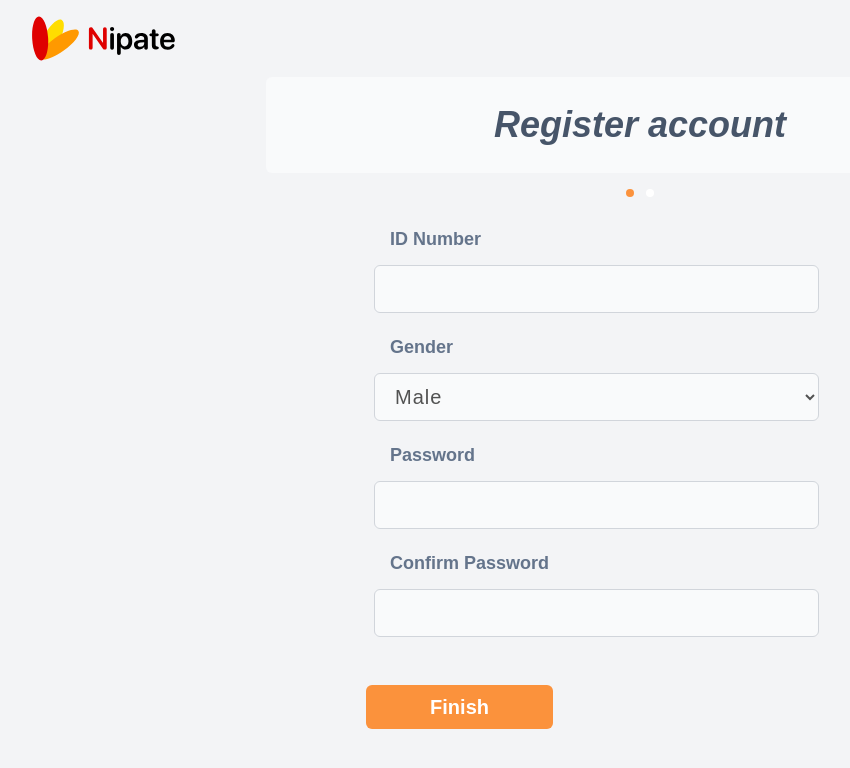
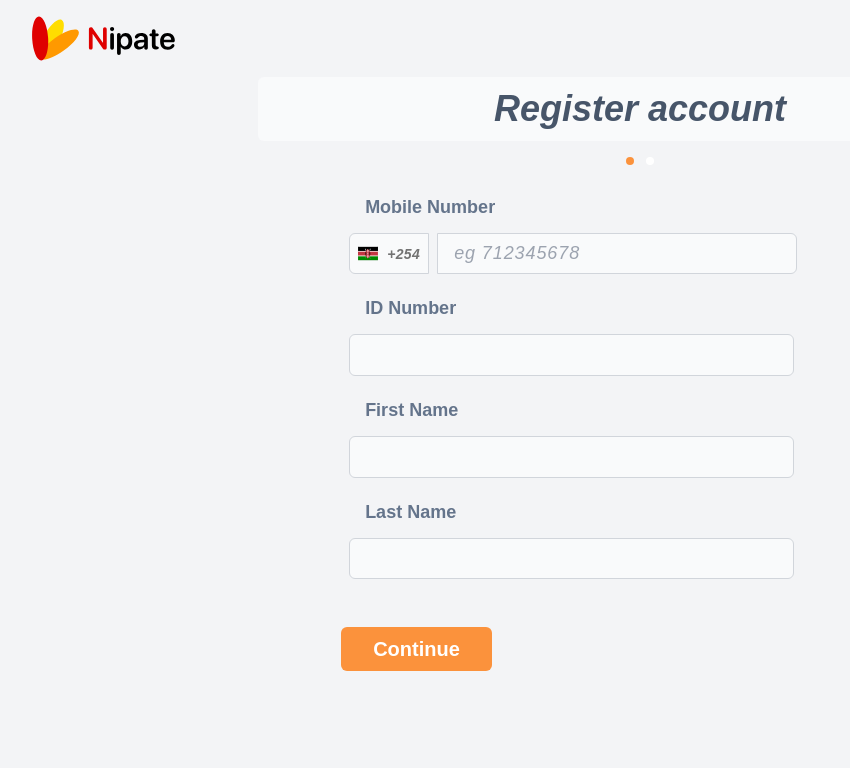
Before and after one commit to Amos-Ditto/NipateWebapp, a Nuxt app: page /auth/register in a window 1280 px wide. Shown: the top 768 px of the page, without its empty margins (0-850 px from the left). Built offline with nearby package versions, Linux system fonts and the light colour scheme.

Commit message:
feat: user logins

```diff
--- a/components/PageFeautures/NavBar.vue
+++ b/components/PageFeautures/NavBar.vue
@@ -56,9 +56,11 @@ const leave = (el: HTMLElement): void => {
                     <div class="drop-down-bg z-20 fixed right-0 w-screen h-[70vh] bg-transparent translate-x-[12%] top-0" @click="openAuthDropDown"></div>
                     <div class="drop-down-context">
                         <button class="auth-btn text-neutral-600">
-                            <NuxtLink to="/auth" class="block w-full h-full text-left">Login</NuxtLink>
+                            <NuxtLink :to="{name: 'auth-login'}" class="block w-full h-full text-left">Login</NuxtLink>
                         </button>
-                        <button class="auth-btn ">Register</button>
+                        <button class="auth-btn ">
+                            <NuxtLink :to="{name: 'auth-login'}" class="w-full block h-full">Register</NuxtLink>
+                        </button>
                     </div>
                 </div>
             </div>
--- a/pages/auth/login.vue
+++ b/pages/auth/login.vue
@@ -1,5 +1,125 @@
+<script setup lang="ts">
+
+const apiloading = ref<boolean>(false);
+const userLogin = ():void => {
+    console.log("Logged in");
+
+}
+</script>
+
 <template>
-    <main>
-
+    <main class="w-full flex flex-col items-center justify-center gap-4 px-2 py-4">
+        <div class="hero">
+            <h1>Login to your Account</h1>
+        </div>
+        <section>
+            <form @submit.prevent="userLogin">
+                <div class="input-field">
+                    <label for="phonenumber">Mobile Number</label>
+                    <div class="input-number">
+                        <button>
+                            <img src="@/assets/img/bg-img/Flag-of-Kenya.svg" alt=" ">
+                            <span>+254</span>
+                        </button>
+                        <input type="text" id="phonenumber" name="phonenumber" placeholder="eg 712345678">
+                    </div>
+                </div>
+                <div class="input-field">
+                    <label for="password">Password</label>
+                    <div class="input">
+                        <input type="password" id="password" name="password">
+                    </div>
+                </div>
+                <div class="log-in">
+                    <button type="submit">
+                        <span v-if="!apiloading">Login</span>
+                        <span class="loader w-5 h-5 border-4 border-white" v-if="apiloading"></span>
+                    </button>
+                </div>
+            </form>
+        </section>
     </main>
 </template>
+
+<style scoped>
+
+.hero {
+    @apply w-full sm:w-[500px] md:w-[600px] lg:w-[60%] h-[4rem] xs:h-[6rem] bg-gray-50 rounded-md;
+    @apply flex justify-center items-center px-4;
+    transition: width 300ms , height 300ms;
+}
+
+.hero h1 {
+    @apply text-2xl text-slate-600 font-bold;
+}
+
+section {
+    @apply flex items-center w-full sm:w-[80%] md:w-[70%] lg:w-[60%] px-1 xs:px-4;
+    transition: width 300ms;
+}
+
+form {
+    @apply w-full flex items-center justify-start flex-col gap-4 py-8;
+}
+
+.input-field {
+    @apply w-full sm:w-[500px] md:w-[600px] flex justify-start items-center px-2 py-1 gap-3 flex-col;
+    transition: width 300ms
+}
+.input-field label {
+    @apply px-4 text-slate-500 font-bold text-lg w-full text-left;
+}
+
+.input-field .input-number , .input-field .input {
+    @apply w-full flex flex-row items-center justify-start gap-2;
+}
+
+.input-field .input-number button {
+    @apply sm:w-[80px] h-[2.6rem] xs:h-[3rem] px-2 flex items-center justify-between gap-1 text-sm text-neutral-500;
+    @apply border border-gray-300 bg-gray-50 text-base xs:text-lg italic tracking-wide font-bold rounded-l-md;
+}
+.input-field .input-number button img {
+    @apply w-[20px] h-full;
+}
+.input-field .input-number input {
+    @apply w-[80%] sm:w-[360px] h-[2.6rem] xs:h-[3rem] bg-gray-50 border border-gray-300 pl-4;
+    @apply text-lg xs:text-xl placeholder:italic tracking-wider text-neutral-600 rounded-r-md outline-none;
+    @apply focus:border-blue-400;
+    transition: border 300ms;
+}
+
+.input-field .input input {
+    @apply w-full sm:w-[445px] h-[2.6rem] xs:h-[3rem] bg-gray-50 pl-4;
+    @apply text-lg xs:text-xl placeholder:italic tracking-wider text-neutral-600 rounded-md outline-none;
+    @apply focus:border-blue-400 border border-gray-300;
+    transition: border 300ms;
+}
+
+.log-in {
+    @apply w-full sm:w-[500px] md:w-[600px] flex items-center justify-start pt-8 px-4;
+}
+
+.log-in button {
+    @apply w-full sm:w-[445px] h-[2.6rem] xs:h-[3rem] bg-orange-400 rounded-md font-bold text-xl text-white tracking-wide;
+    @apply hover:bg-orange-500 flex items-center justify-center gap-3;
+    transition: background-color 300ms;
+}
+
+/* Loader style */
+.loader {
+    border-bottom-color: transparent;
+    border-radius: 50%;
+    display: inline-block;
+    box-sizing: border-box;
+    animation: rotation 1s linear infinite;
+}
+
+@keyframes rotation {
+    0% {
+        transform: rotate(0deg);
+    }
+    100% {
+        transform: rotate(360deg);
+    }
+}
+</style>
--- a/pages/auth/register.vue
+++ b/pages/auth/register.vue
@@ -4,6 +4,7 @@ const routes = useRoute();
 console.log(routes.name);
 
 const toggleforms = ref<boolean>(false);
+const apiloading = ref<boolean>(false);
 
 
 // First initail account creation form
@@ -18,7 +19,7 @@ const submitFinalDetails = ():void => {
 </script>
 
 <template>
-    <main class="w-full flex justify-center items-center flex-col px-2 sm:px-4">
+    <main class="w-full flex justify-center items-center flex-col px-1 xs:px-4">
         <div class="hero">
             <h1>Register account</h1>
         </div>
@@ -27,7 +28,7 @@ const submitFinalDetails = ():void => {
                 <div class="round-bar bg-orange-400"></div>
                 <div class="round-bar bg-white"></div>
             </div>
-            <form @submit.prevent="submitInitialDetails" class="initial-form" v-if="toggleforms">
+            <form @submit.prevent="submitInitialDetails" class="initial-form" v-if="!toggleforms">
                 <div class="input-field">
                     <label for="phonenumber">Mobile Number</label>
                     <div class="input-number">
@@ -47,7 +48,7 @@ const submitFinalDetails = ():void => {
                 <div class="input-field">
                     <label for="fname">First Name</label>
                     <div class="input">
-                        <input type="text" id="fname" name="fname">
+                        <input type="text" id="fname" name="fname" class="focus:border-blue-400">
                     </div>
                 </div>
                 <div class="input-field">
@@ -57,23 +58,27 @@ const submitFinalDetails = ():void => {
                     </div>
                 </div>
                 <div class="sumbmit-form">
-                    <button type="submit">Continue</button>
+                    <button type="submit">
+                        Continue
+                        <span class="loader w-5 h-5 border-4 border-white" v-if="apiloading"></span>
+                    </button>
                 </div>
             </form>
 
-            <form @submit.prevent="submitFinalDetails" class="initial-form" v-if="!toggleforms">
+            <form @submit.prevent="submitFinalDetails" class="initial-form" v-if="toggleforms">
                 <div class="input-field">
-                    <label for="idnumer">ID Number</label>
+                    <label for="location">Location</label>
                     <div class="input">
-                        <input type="number" id="idnumber" name="idnumber">
+                        <input type="text" id="location" name="location">
                     </div>
                 </div>
                 <div class="input-field">
                     <label for="gender">Gender</label>
                     <div class="input">
                         <select name="gender" id="gender">
-                            <option value="Nakuru">Male</option>
-                            <option value="Nakuru">Female</option>
+                            <option value="">select your gender</option>
+                            <option value="Male">Male</option>
+                            <option value="Female">Female</option>
                         </select>
                     </div>
                 </div>
@@ -90,7 +95,10 @@ const submitFinalDetails = ():void => {
                     </div>
                 </div>
                 <div class="sumbmit-form">
-                    <button type="submit">Finish</button>
+                    <button type="submit">
+                        Finish
+                        <span class="loader w-5 h-5 border-4 border-white" v-if="apiloading"></span>
+                    </button>
                 </div>
             </form>
         </section>
@@ -100,7 +108,7 @@ const submitFinalDetails = ():void => {
 <style scoped>
 
 .hero {
-    @apply w-full sm:w-[80%] md:w-[70%] lg:w-[60%] h-[6rem] bg-gray-50 rounded-md;
+    @apply w-full sm:w-[80%] md:w-[70%] lg:w-[60%] h-[4rem] xs:h-[6rem] bg-gray-50 rounded-md;
     @apply flex justify-center items-center px-4;
     transition: width 300ms;
 }
@@ -110,7 +118,7 @@ const submitFinalDetails = ():void => {
 }
 
 section.forms {
-    @apply w-full sm:w-[80%] md:w-[70%] lg:w-[60%] px-8 py-4 flex flex-col gap-6 justify-center items-center;
+    @apply w-full sm:w-[80%] md:w-[70%] lg:w-[60%] px-2 xs:px-8 py-4 flex flex-col gap-6 justify-center items-center;
     transition: width 300ms;
 }
 form.initial-form {
@@ -131,22 +139,22 @@ form.initial-form {
 }
 
 .input-field .input-number button {
-    @apply sm:w-[80px] h-[3rem] px-2 flex items-center justify-between gap-1 text-sm text-neutral-500;
-    @apply border border-gray-300 bg-gray-50 text-lg italic tracking-wide font-bold rounded-l-md;
+    @apply sm:w-[80px] h-[2.6rem] xs:h-[3rem] px-2 flex items-center justify-between gap-1 text-sm text-neutral-500;
+    @apply border border-gray-300 bg-gray-50 text-base xs:text-lg italic tracking-wide font-bold rounded-l-md;
 }
 .input-field .input-number button img {
     @apply w-[20px] h-full;
 }
 .input-field .input-number input {
-    @apply w-[80%] sm:w-[360px] h-[3rem] bg-gray-50 border border-gray-300 pl-4;
-    @apply text-xl placeholder:italic tracking-wider text-neutral-600 rounded-r-md outline-none;
+    @apply w-[80%] sm:w-[360px] h-[2.6rem] xs:h-[3rem] bg-gray-50 border border-gray-300 pl-4;
+    @apply text-lg xs:text-xl placeholder:italic tracking-wider text-neutral-600 rounded-r-md outline-none;
     @apply focus:border-blue-400;
     transition: border 300ms;
 }
 .input-field .input input , .input-field .input select {
-    @apply w-full sm:w-[445px] h-[3rem] bg-gray-50 border border-gray-300 pl-4;
-    @apply text-xl placeholder:italic tracking-wider text-neutral-600 rounded-md outline-none;
-    @apply focus:border-blue-400;
+    @apply w-full sm:w-[445px] h-[2.6rem] xs:h-[3rem] bg-gray-50 pl-4;
+    @apply text-lg xs:text-xl placeholder:italic tracking-wider text-neutral-600 rounded-md outline-none;
+    @apply focus:border-blue-400 border border-gray-300;
     transition: border 300ms;
 }
 
@@ -154,9 +162,9 @@ form.initial-form {
     @apply pt-8 w-full sm:w-[445px] flex items-center justify-start;
 }
 .sumbmit-form button {
-    @apply px-16 py-2 text-xl font-bold bg-orange-400 text-white rounded-md;
-    @apply hover:bg-orange-500;
-    transition: background-color 300ms;
+    @apply min-w-[7rem] py-2 px-8 text-xl font-bold bg-orange-400 text-white rounded-md;
+    @apply hover:bg-orange-500 flex items-center gap-2 justify-center;
+    transition: background-color 300ms , w-dth 300ms;
 }
 
 .status-bar {
@@ -165,4 +173,23 @@ form.initial-form {
 .round-bar {
     @apply w-[8px] h-[8px] rounded-full;
 }
+
+
+/* Loader style */
+.loader {
+    border-bottom-color: transparent;
+    border-radius: 50%;
+    display: inline-block;
+    box-sizing: border-box;
+    animation: rotation 1s linear infinite;
+}
+
+@keyframes rotation {
+    0% {
+        transform: rotate(0deg);
+    }
+    100% {
+        transform: rotate(360deg);
+    }
+}
 </style>
```
Also changed, not shown: layouts/default.vue (+6 -5 lines).
